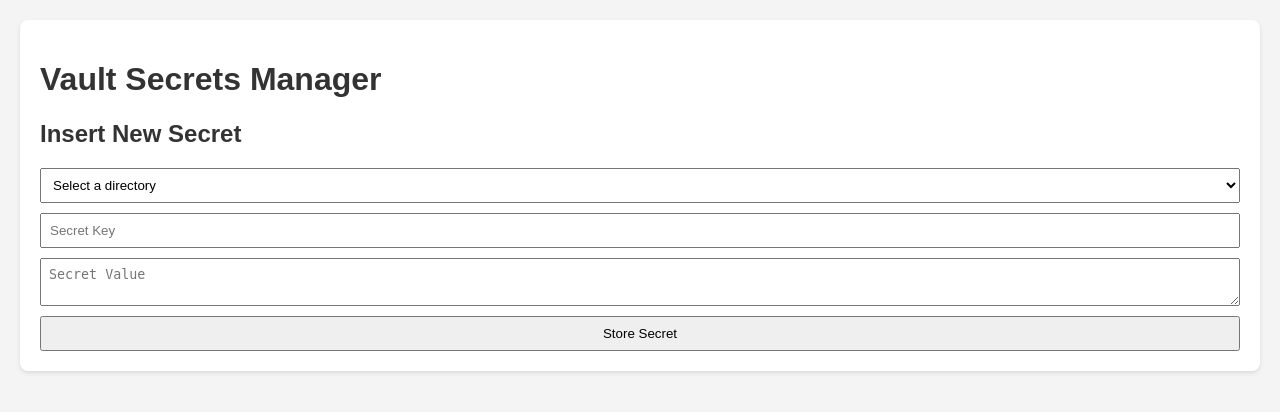
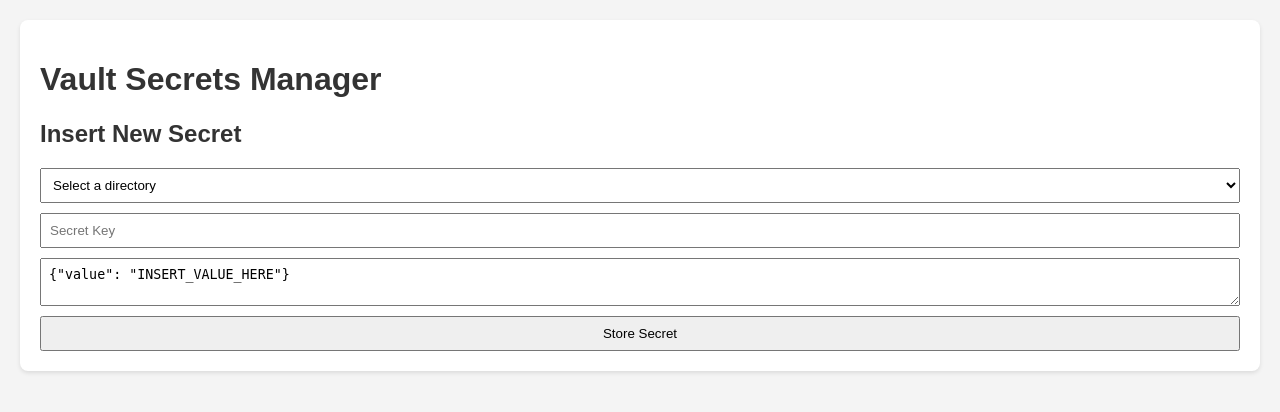
Before and after one commit to lukas-pastva/vaultie, a Flask app: page / in a window 1280 px wide. Shown: the top 412 px of the page. Run offline with Flask 3, Linux system fonts and the light colour scheme; data that the repository does not hold is empty.

Commit message:
feat: Initial commit.

```diff
--- a/app.py
+++ b/app.py
@@ -72,5 +72,34 @@ def list_secrets():
         app.logger.error(f"Error listing items recursively at path: '{parent_path}'. Exception: {e}")
         return jsonify({"success": False, "error": str(e)}), 500
 
+@app.route('/store-secret', methods=['POST'])
+def store_secret():
+    # Extract the path and data from the request body
+    request_data = request.get_json()
+    secret_path = request_data.get('path')
+    secret_data = request_data.get('data')
+
+    # Convert the secret data back to a JSON string for the curl command
+    secret_data_json = json.dumps(secret_data)
+
+    # Construct the curl command to store the secret in Vault
+    store_cmd = f"curl -s --header 'X-Vault-Token: {VAULT_TOKEN}' --request POST --data '{secret_data_json}' {VAULT_ADDR}/v1/kv/data/{secret_path}"
+
+    # Execute the curl command
+    store_response = subprocess.run(store_cmd, shell=True, capture_output=True, text=True)
+
+    if store_response.returncode == 0:
+        try:
+            # Attempt to parse the JSON response from Vault
+            response_data = json.loads(store_response.stdout)
+            # Check for success indicators in the response data if necessary
+            return jsonify({"success": True, "data": response_data}), 200
+        except json.JSONDecodeError as e:
+            app.logger.error(f"JSON parsing error: {str(e)}")
+            return jsonify({"success": False, "error": "Failed to parse response from Vault"}), 500
+    else:
+        app.logger.error(f"Failed to store secret at path: '{secret_path}'. Response: {store_response.stderr}")
+        return jsonify({"success": False, "error": store_response.stderr}), 500
+
 if __name__ == '__main__':
     app.run(debug=True)
--- a/templates/index.html
+++ b/templates/index.html
@@ -35,7 +35,7 @@
             <!-- Directories will be populated here -->
         </select>
         <input type="text" id="newSecretKey" placeholder="Secret Key">
-        <textarea id="newSecretValue" placeholder="Secret Value"></textarea>
+        <textarea id="newSecretValue" placeholder="Secret Value">{"value": "INSERT_VALUE_HERE"}</textarea>
         <button onclick="storeSecret()">Store Secret</button>
     </div>
 </div>
@@ -63,6 +63,12 @@
         const key = document.getElementById('newSecretKey').value;
         let value = document.getElementById('newSecretValue').value;
 
+        // Check if the value has been changed from the default
+        if (value.trim() === '{"value": "INSERT_VALUE_HERE"}') {
+            alert('Please replace INSERT_VALUE_HERE with your actual secret value.');
+            return;
+        }
+
         // Attempt to parse the value as JSON to ensure it's valid
         try {
             value = JSON.stringify(JSON.parse(value));
@@ -76,11 +82,12 @@
             headers: {
                 'Content-Type': 'application/json',
             },
-            body: JSON.stringify({path: `${directory}${key}`, data: value}),
+            body: JSON.stringify({path: `${directory}${key}`, data: JSON.parse(value)}),
         });
 
         if (response.ok) {
             alert('Secret stored successfully');
+            // Optionally clear the form or redirect the user
         } else {
             // If the response is not ok, log the response text for debugging
             console.error('Failed to store secret:', await response.text());
```
